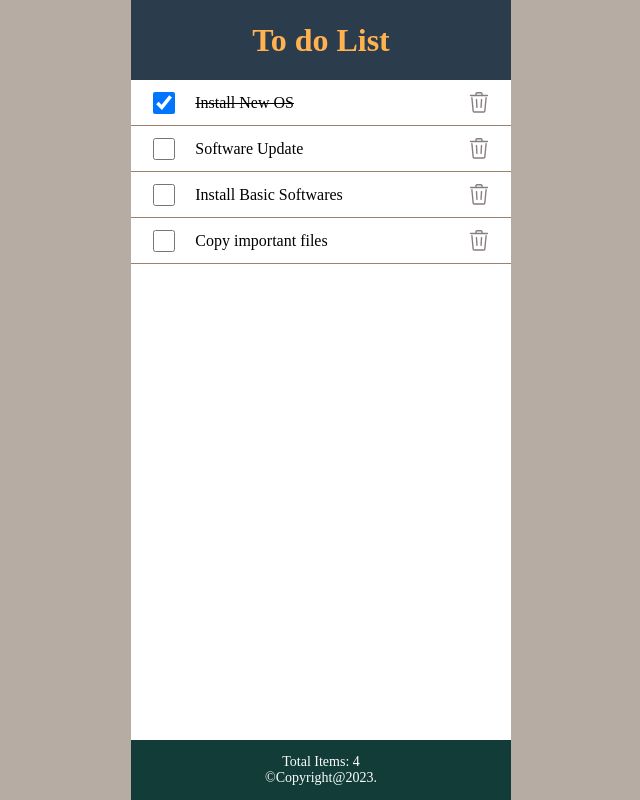
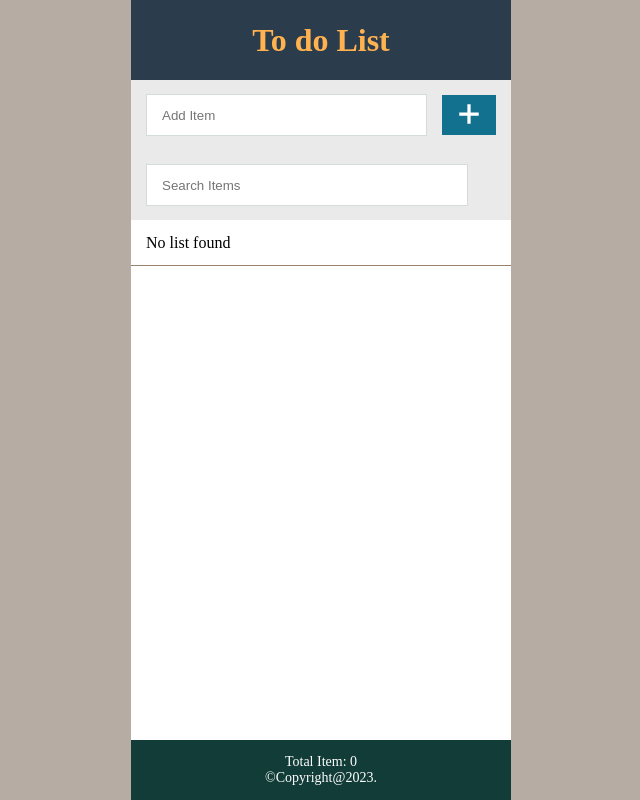
Before and after one commit to sarbudeenmca/react, a React (Create React App) app: page / in a window 1280 px wide. Shown: the whole page, without its empty margins (319-959 px from the left). Built offline with nearby package versions, Linux system fonts and the light colour scheme; the HTML template or start-up script is replaced by a standard one.

Commit message:
Todo List completed with Search

```diff
--- /dev/null
+++ b/src/AddItem.js
@@ -0,0 +1,23 @@
+import React from 'react'
+import { GoPlus } from 'react-icons/go'
+
+const AddItem = ({newItem, setNewItem, handleSubmit}) => {
+    return (
+        <form className='addForm' onSubmit={handleSubmit}>
+            <input
+                type='text'
+                autoFocus
+                id='addItem'
+                placeholder='Add Item'
+                value={newItem}
+                onChange={(e) => setNewItem(e.target.value)}
+                required
+            />
+            <button type='submit'>
+                <GoPlus className='addIcon' onClick={()=>handleSubmit}/>
+            </button>
+        </form>
+    )
+}
+
+export default AddItem
--- a/src/App.js
+++ b/src/App.js
@@ -5,43 +5,29 @@ import { useState } from "react";
 
 function App() {
 
-  const [items, setItems] = useState([
-    {
-      id: 1,
-      desc: "Install New OS",
-      checkbox: true
-    },
-    {
-      id: 2,
-      desc: "Software Update",
-      checkbox: false
-    },
-    {
-      id: 3,
-      desc: "Install Basic Softwares",
-      checkbox: false
-    },
-    {
-      id: 4,
-      desc: "Copy important files",
-      checkbox: false
-    }
-  ])
+  const savedList = JSON.parse(localStorage.getItem('updatedItems'))
+  const initialList = [] //{ id: 1, desc: "Install New OS", checkbox: true }
+  const [items, setItems] = useState(savedList ? savedList : initialList)
+
+  const afterHandle = (updatedItems) => {
+    setItems(updatedItems)
+    localStorage.setItem('updatedItems', JSON.stringify(updatedItems));
+  }
 
   const handleCheckbox = (key) => {
     const updatedItems = items.map((item) => {
       return item.id === key ? { ...item, checkbox: !item.checkbox } : item
     })
-    setItems(updatedItems)
-    localStorage.setItem('updatedItems', updatedItems);
+
+    afterHandle(updatedItems)
+
   }
 
   const handleRemove = (key) => {
     const updatedItems = items.filter((item) => {
       return item.id !== key;
     })
-    setItems(updatedItems);
-    localStorage.setItem('updatedItems', updatedItems);
+    afterHandle(updatedItems)
   }
 
   return (
@@ -50,9 +36,11 @@ function App() {
         myTitle='To do List'
       />
       <Content
-        items = {items}
-        handleCheckbox = {handleCheckbox}
+        items={items}
+        handleCheckbox={handleCheckbox}
         handleRemove={handleRemove}
+        setItems={setItems}
+        afterHandle={afterHandle}
       />
       <Footer
         listLength={items.length}
--- a/src/Content.js
+++ b/src/Content.js
@@ -1,14 +1,41 @@
-import React from 'react'
+import React, { useState } from 'react'
 import ItemsList from './ItemsList';
+import AddItem from './AddItem';
+import SearchItem from './SearchItem';
 
-const Content = ({ items, handleCheckbox, handleRemove }) => {
+const Content = ({ items, handleCheckbox, handleRemove, afterHandle }) => {
+
+  const [newItem, setNewItem] = useState('');
+  const [search, searchResult] = useState('');
+  const addItem = (newItem) => {
+    const newId = items.length ? Math.max(...items.map(item => item.id)) + 1 : 1
+    const addNewItem = { id: newId, checked: false, desc: newItem }
+    const listItems = [...items, addNewItem]
+    afterHandle(listItems)
+  }
+
+  const handleSubmit = (e) => {
+    e.preventDefault();
+    addItem(newItem)
+    setNewItem('');
+  }
+
   return (
     <main>
+      <AddItem
+        newItem={newItem}
+        setNewItem={setNewItem}
+        handleSubmit={handleSubmit}
+      />
+      <SearchItem
+        search={search}
+        searchResult={searchResult}
+      />
       <ul className='list'>
         {
           (items.length) ? (
             <ItemsList
-              items={items}
+              items={items.filter(item => (item.desc.toLowerCase()).includes(search.toLowerCase()))}
               handleCheckbox={handleCheckbox}
               handleRemove={handleRemove}
             />
--- /dev/null
+++ b/src/SearchItem.js
@@ -0,0 +1,17 @@
+import React from 'react'
+
+const SearchItem = ({search, searchResult}) => {
+    return (
+        <form className='addForm'>
+            <input
+            type="text"
+            id='search'
+            role='searchbox'
+            placeholder='Search Items'
+            value={search}
+            onChange={(e) => searchResult(e.target.value)} />
+        </form>
+    )
+}
+
+export default SearchItem
--- a/src/index.css
+++ b/src/index.css
@@ -148,3 +148,50 @@ main {
 .list label.strike{
     text-decoration: line-through;
 }
+
+.addForm{
+    height: 50px;
+    float: left;
+    background: #fff;
+    width: 100%;
+    display: flex;
+    flex-direction: row;
+    justify-content: space-between;
+    align-items: center;
+    background-color: #eaeaea;
+    padding-top: 10px;
+    padding-bottom: 10px;
+}
+
+.addForm input{
+    height: 30px;
+    padding: 5px;
+    padding-left: 15px;
+    width: calc(100% - 80px);
+    border: solid 1px #D3DCD9;
+    margin-left: 15px;
+}
+
+.addForm input:focus{
+    outline:none;
+}
+
+.addForm button{
+    width: 60px;
+    margin-right: 15px;
+    margin-left: 15px;
+    height: 40px;
+    background-color: #11718F;
+    border: none;
+    color: #fff;
+    transition: all 200ms;
+}
+
+.addForm .addIcon{
+    font-size: 26px;
+    cursor:pointer;
+}
+
+.addForm button:hover{
+    background-color: #0a5167;
+}
```
